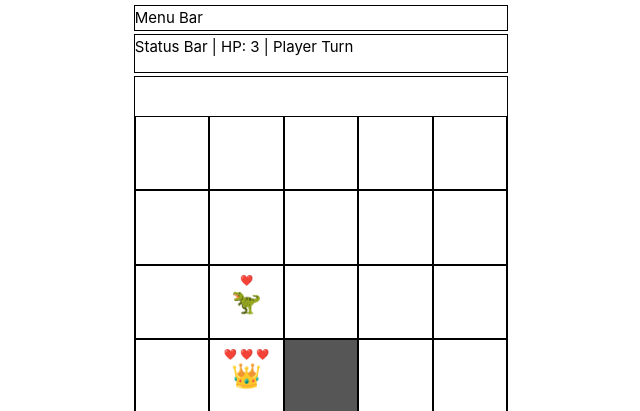
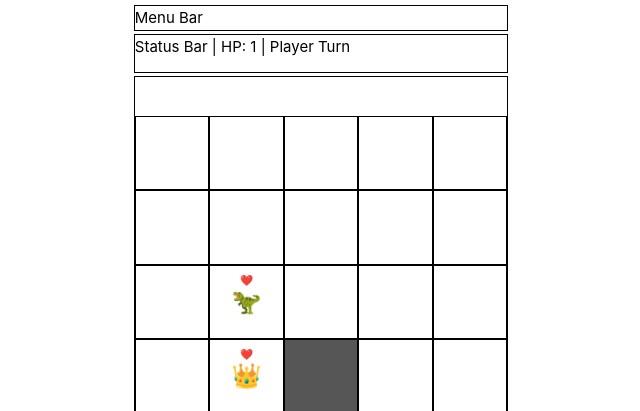
Before and after one commit to rickyxyz/tris, a Vue app: page / in a window 1280 px wide. Shown: the top 411 px of the page, without its empty margins (319-959 px from the left). Built offline with nearby package versions, Linux system fonts and the light colour scheme.

Commit message:
feat: add shop function

```diff
--- a/src/App.vue
+++ b/src/App.vue
@@ -14,20 +14,19 @@ export default {
   },
   data() {
     return {
+      gameMode: "play",
       stageNumber: 2,
       shopLeft: 1,
       shopItems: [],
       isSelecting: false,
       selectedItem: null,
       isMobile: false,
-      gameMode: "play",
       currentStage: Level.level_01,
       playerData: {
         name: "hero",
         type: "player",
-        coordinate: { x: 2, y: 2 },
         sprite: "👑",
-        health: 3,
+        health: 1,
         moves: [
           Attack.rush,
           Attack.slice,
@@ -43,15 +42,18 @@ export default {
   },
   computed: {
     level() {
+      this.gameMode;
       return Stage(this.playerData, this.currentStage);
     },
     player() {
       return this.level.entities.player;
     },
   },
+  watch: {},
   methods: {
     resetStage() {
-      this.level = this.level.reset();
+      this.playerData.health = 1;
+      this.gameMode = "play";
     },
     determineDeviceType() {
       let value = "100vh";
@@ -70,15 +72,16 @@ export default {
     switchTurn() {
       this.isPlayerTurn = !this.isPlayerTurn;
       this.selectMove(-1);
+      if (this.player.health <= 0) this.gameMode = "game over";
     },
     switchStage() {
+      this.playerData.health = this.level.entities.player.health;
+      this.playerData.moves = this.level.entities.player.moveSet;
       this.currentStage = Level[this.level.nextLevel];
       this.isPlayerTurn = !this.isPlayerTurn;
       this.selectMove(-1);
       this.stageNumber++;
-      if (this.stageNumber % 3 === 0) {
-        this.gameMode = "shop";
-      }
+      if (this.stageNumber % 3 === 0) this.gameMode = "shop";
     },
     selectMove(move) {
       if (move === this.selectedMoveIndex) {
@@ -128,16 +131,6 @@ export default {
       ];
     },
   },
-  watch: {
-    player: {
-      handler() {
-        if (this.player.health <= 0) {
-          this.gameMode = "game over";
-        }
-      },
-      deep: true,
-    },
-  },
   created() {
     window.addEventListener("resize", this.determineDeviceType);
   },
@@ -162,7 +155,7 @@ export default {
     </div>
     <div class="screen-gameover" v-if="gameMode === 'game over'">
       <h1>GAME OVER</h1>
-      <h2 @click="this.gameMode = 'play'">RETRY</h2>
+      <h2 @click="this.resetStage">RETRY</h2>
     </div>
   </div>
   <main :class="[isMobile ? 'mobile_layout' : 'desktop_layout']">
```
